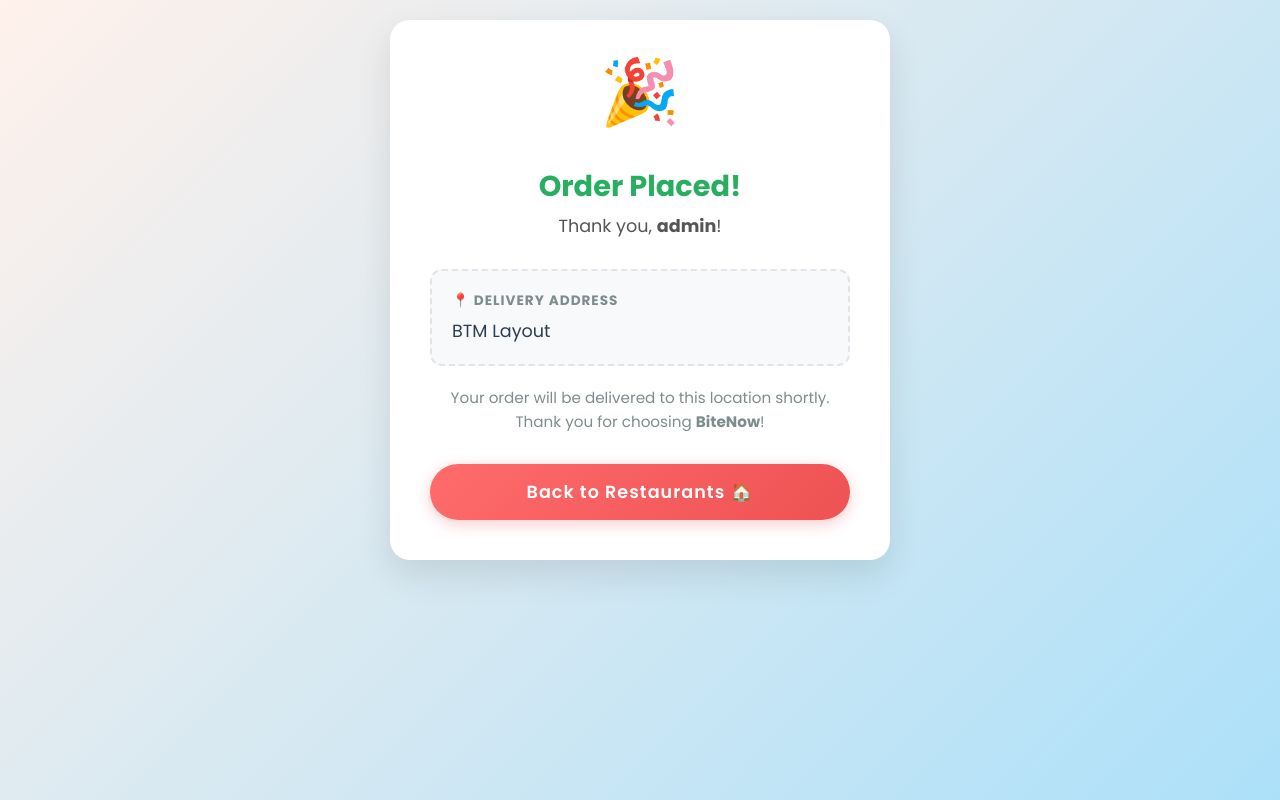
After one commit to balaji0018/BiteNow, a Django app: page /orders/admin in a window 1280 px wide. The commit adds this page. Run offline with Django 5.2, Linux system fonts and the light colour scheme; data comes from the database, SQL or seed files in the repository; both versions use the stored data as it was after the commit.

Commit message:
Final Commit

```diff
--- /dev/null
+++ b/delivery/Templates/orders.html
@@ -0,0 +1,51 @@
+<!DOCTYPE html>
+<html lang="en">
+<head>
+    <meta charset="UTF-8">
+    <meta name="viewport" content="width=device-width, initial-scale=1.0">
+    <title>Order Confirmed - BiteNow</title>
+    {% load static %}
+    <link rel="stylesheet" href="{% static 'styles.css' %}">
+    <link href="https://fonts.googleapis.com/css2?family=Poppins:wght@300;400;600;700&display=swap" rel="stylesheet">
+</head>
+<body class="admin-page">
+
+    <div class="hero-container">
+        <div class="auth-card" style="text-align: center; max-width: 500px;">
+
+            <div class="success-icon">🎉</div>
+
+            <div class="auth-header">
+                <h3 style="color: #27ae60;">Order Placed!</h3>
+                <p style="font-size: 1.1rem; color: #555;">
+                    Thank you, <strong>{{ username }}</strong>!
+                </p>
+            </div>
+
+            <div class="address-card">
+                <div class="address-label">📍 Delivery Address</div>
+                <p class="address-text">{{ customer.address }}</p>
+            </div>
+
+            <p style="color: #7f8c8d; font-size: 0.95rem; margin-top: 20px; line-height: 1.6;">
+                Your order will be delivered to this location shortly. <br>
+                Thank you for choosing <strong>BiteNow</strong>!
+            </p>
+
+            <div style="margin-top: 30px;">
+                {% if cart_items %}
+                    <a href="{% url 'customer_menu' cart_items.0.restaurant.id username %}" class="btn btn-primary btn-block">
+                        Order More Food 🍔
+                    </a>
+                {% else %}
+                    <a href="/" class="btn btn-primary btn-block">
+                        Back to Restaurants 🏠
+                    </a>
+                {% endif %}
+            </div>
+
+        </div>
+    </div>
+
+</body>
+</html>
--- a/delivery/static/styles.css
+++ b/delivery/static/styles.css
@@ -776,3 +776,162 @@ a {
 .menu-card {
     height: 100%; /* Stretches card to fill grid row */
 }
+/* =========================================
+   18. CHECKOUT PAGE STYLING
+   ========================================= */
+
+/* The Main Receipt Card */
+.checkout-card {
+    background: white;
+    max-width: 600px;
+    margin: 0 auto; /* Center horizontally */
+    padding: 40px;
+    border-radius: 16px;
+    box-shadow: 0 10px 30px rgba(0,0,0,0.08);
+    border: 1px solid #e1e4e8;
+}
+
+/* Total Price Row */
+.checkout-total {
+    display: flex;
+    justify-content: space-between;
+    align-items: center;
+    margin-top: 20px;
+    padding-top: 20px;
+    border-top: 2px dashed #eee; /* Dashed line like a receipt */
+    font-size: 1.2rem;
+    font-weight: 600;
+    color: #555;
+}
+
+.highlight-price {
+    font-size: 1.8rem;
+    color: #2c3e50;
+    font-weight: 800;
+}
+
+/* Razorpay Button (Blue Brand Color) */
+.btn-razorpay {
+    width: 100%;
+    margin-top: 25px;
+    padding: 16px;
+    font-size: 1.1rem;
+    font-weight: 600;
+    color: white;
+    background-color: #528FF0; /* Razorpay Blue */
+    border: none;
+    border-radius: 8px;
+    cursor: pointer;
+    box-shadow: 0 5px 15px rgba(82, 143, 240, 0.3);
+    transition: transform 0.2s, box-shadow 0.2s;
+}
+
+.btn-razorpay:hover {
+    background-color: #4176d6;
+    transform: translateY(-2px);
+    box-shadow: 0 8px 20px rgba(82, 143, 240, 0.4);
+}
+
+/* Error Box Styling */
+.error-box {
+    background-color: #fdedec;
+    color: #c0392b;
+    border: 1px solid #fadbd8;
+    padding: 20px;
+    border-radius: 10px;
+    display: flex;
+    align-items: center;
+    gap: 15px;
+    max-width: 600px;
+    margin: 0 auto;
+}
+/* =========================================
+   20. RECEIPT TABLE (Clean White Look)
+   ========================================= */
+
+.receipt-table {
+    width: 100%;
+    border-collapse: collapse;
+    margin-bottom: 20px;
+}
+
+/* Header Text (Simple Grey) */
+.receipt-table thead th {
+    text-align: left;
+    color: #7f8c8d;
+    font-size: 0.85rem;
+    text-transform: uppercase;
+    padding-bottom: 10px;
+    border-bottom: 2px solid #f0f0f0;
+}
+
+/* Right align the Price header */
+.receipt-table thead th:last-child {
+    text-align: right;
+}
+
+/* Table Rows (White background, dashed lines) */
+.receipt-table tbody tr {
+    background-color: white !important; /* Forces white */
+    border-bottom: 1px dashed #eee;     /* Dashed receipt line */
+}
+
+/* Table Cells */
+.receipt-table td {
+    padding: 15px 0;
+    color: #333;
+    font-weight: 500;
+}
+
+/* Right align the Price numbers */
+.receipt-table td:last-child {
+    text-align: right;
+    color: #555;
+}
+
+/* Remove border from the last row */
+.receipt-table tbody tr:last-child {
+    border-bottom: none;
+}
+/* =========================================
+   21. ORDER SUCCESS PAGE
+   ========================================= */
+
+/* The bouncing success icon */
+.success-icon {
+    font-size: 4rem;
+    margin-bottom: 10px;
+    animation: bounce 2s infinite;
+}
+
+@keyframes bounce {
+    0%, 20%, 50%, 80%, 100% {transform: translateY(0);}
+    40% {transform: translateY(-20px);}
+    60% {transform: translateY(-10px);}
+}
+
+/* Delivery Address Box */
+.address-card {
+    background-color: #f8f9fa;
+    border: 2px dashed #e1e4e8;
+    border-radius: 12px;
+    padding: 20px;
+    margin-top: 20px;
+    text-align: left;
+}
+
+.address-label {
+    font-size: 0.85rem;
+    color: #7f8c8d;
+    text-transform: uppercase;
+    font-weight: 700;
+    letter-spacing: 1px;
+    margin-bottom: 8px;
+}
+
+.address-text {
+    font-size: 1.1rem;
+    color: #2c3e50;
+    font-weight: 500;
+    line-height: 1.4;
+}
--- a/delivery/urls.py
+++ b/delivery/urls.py
@@ -38,7 +38,7 @@ urlpatterns = [
     path('add_to_cart/<int:item_id>/<str:username>', views.add_to_cart, name='add_to_cart'),
     path('show_cart/<str:username>', views.show_cart, name = "show_cart"),
     path('checkout/<str:username>', views.checkout, name = "checkout"),
-
+    path('orders/<str:username>', views.orders, name = "orders"),
 
 
 ]
--- a/delivery/views.py
+++ b/delivery/views.py
@@ -165,11 +165,18 @@ def view_menu(request, restaurant_id, username):
                      "username":username})
 
 def add_to_cart(request, item_id, username):
-    item = Item.objects.get(id = item_id)
-    customer = customers.objects.get(username = username)
-    cart, created = Cart.objects.get_or_create(customers = customer)
+    item = Item.objects.get(id=item_id)
+    customer = customers.objects.get(username=username)
+    cart, created = Cart.objects.get_or_create(customers=customer)
     cart.items.add(item)
-    return HttpResponse('added to cart')
+
+    # This returns a JavaScript snippet that shows an alert and goes back to the menu
+    return HttpResponse("""
+        <script>
+            alert('Item added to cart successfully! 🛒');
+            window.history.back();
+        </script>
+    """)
 
 def show_cart(request, username):
     customer = customers.objects.get(username = username)
@@ -203,7 +210,7 @@ def checkout(request,username):
     order = client.order.create(data=order_data)
 
     # Pass the order details to the frontend
-    return render(request, 'delivery/checkout.html', {
+    return render(request, 'checkout.html', {
         'username': username,
         'cart_items': cart_items,
         'total_price': total_price,
@@ -211,3 +218,19 @@ def checkout(request,username):
         'order_id': order['id'],  # Razorpay order ID
         'amount': total_price,
     })
+
+def orders(request,username):
+    customer = get_object_or_404(customers, username = username)
+    cart = Cart.objects.filter(customers = customer).first()
+    cart_items = cart.items.all() if cart else []
+    total_price = cart.total_price() if cart else 0
+
+    if cart:
+        cart.items.clear()
+
+    return render(request, 'orders.html', {
+        'username': username,
+        'customer': customer,
+        'cart_items': cart_items,
+        'total_price': total_price,
+    })
```
Also changed, not shown: delivery/Templates/checkout.html (+57 -16 lines), db.sqlite3.
